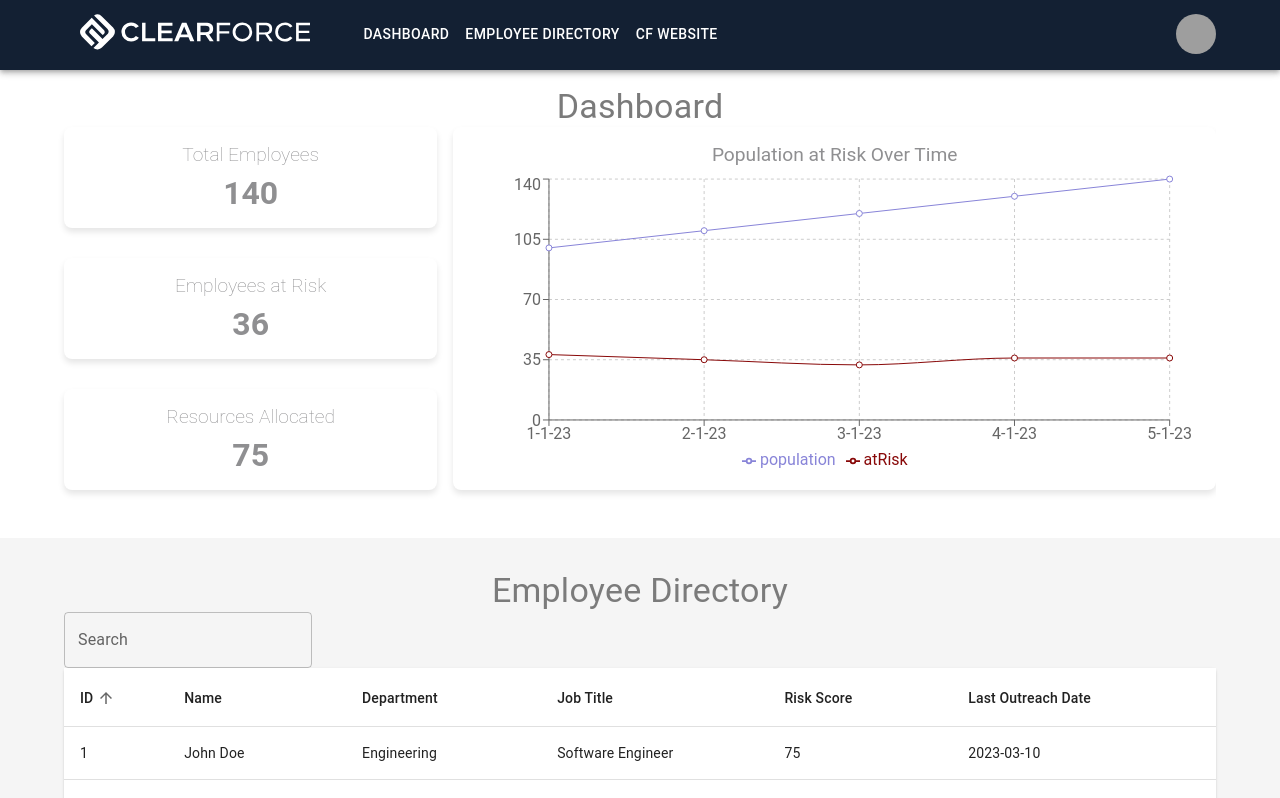
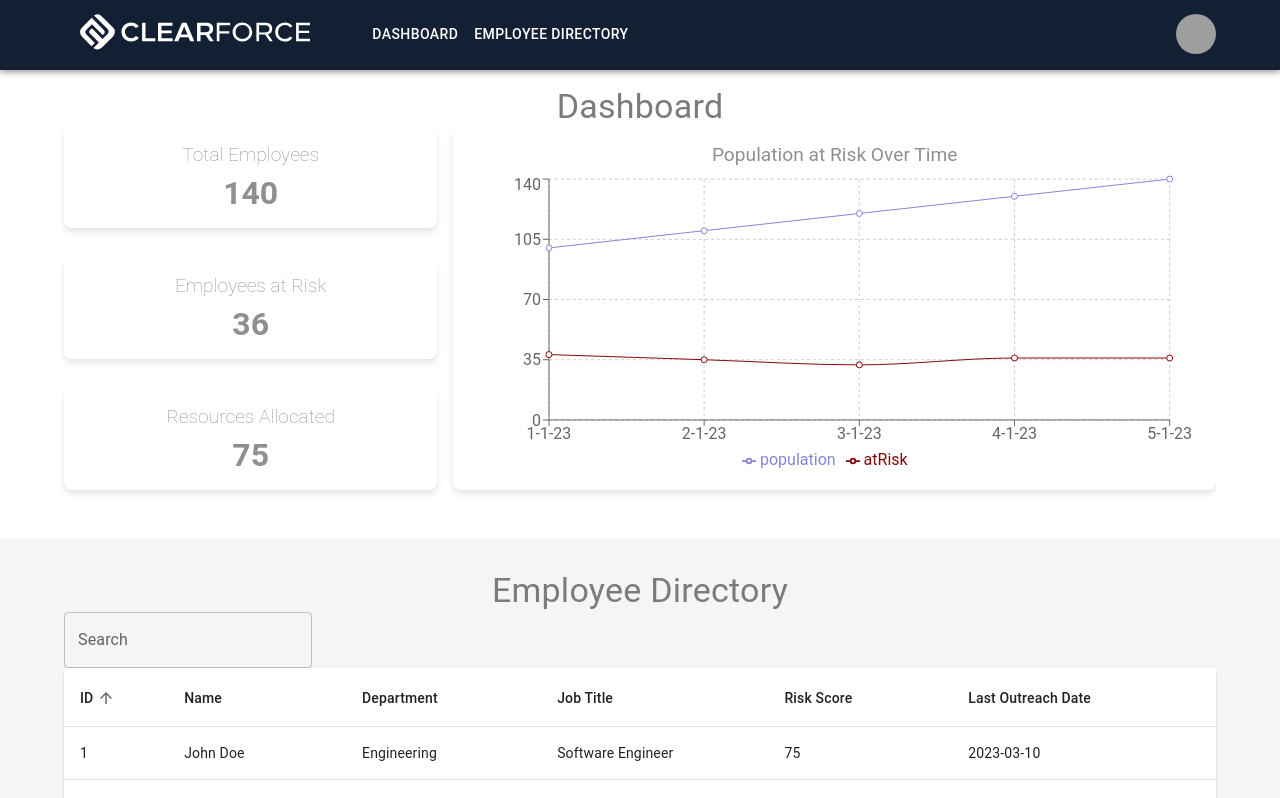
Before and after one commit to dunncw/VA_model_frontend_codux, a React (Create React App) app: page / in a window 1280 px wide. Shown: the top 798 px of the page. Built offline with nearby package versions, Linux system fonts and the light colour scheme; grey boxes are pictures that could not be loaded.

Commit message:
changed links around on navbar

```diff
--- a/src/components/Navbar/Navbar.tsx
+++ b/src/components/Navbar/Navbar.tsx
@@ -17,7 +17,6 @@ import { Link, useNavigate } from 'react-router-dom';
 const pages = [
   { name: 'Dashboard', link: '/' },
   { name: 'Employee Directory', link: '/employee-directory' },
-  { name: 'CF Website', link: 'https://www.clearforce.com/' },
 ];
 const settings = ['Profile', 'Settings', 'Logout'];
 
@@ -54,8 +53,8 @@ function ResponsiveAppBar() {
     }}>
       <Container maxWidth="lg"  className={styles.container}>
         <Toolbar disableGutters>
-          <Link to="/">
-            <CfLogo className={styles.logo} />
+          <Link to="https://www.clearforce.com/" target="_blank" rel="noopener noreferrer">
+           <CfLogo className={styles.logo} />
           </Link>
           <Box sx={{ flexGrow: 0.1 }} />
           <Box sx={{ flexGrow: 1, display: { xs: 'flex', md: 'none' } }}>
```
